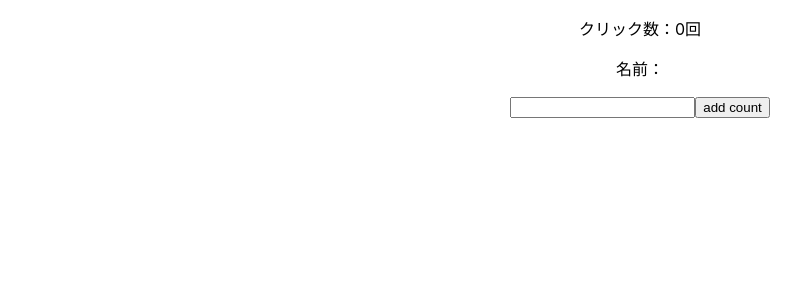
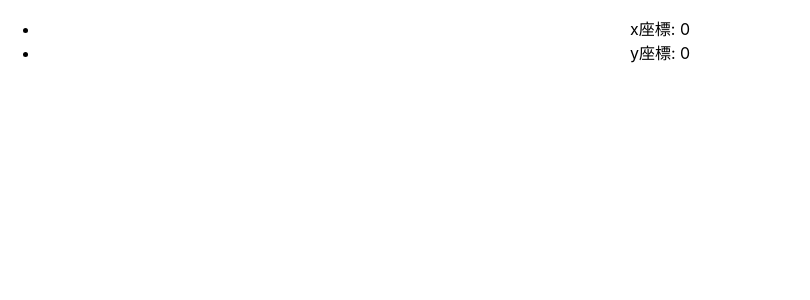
Before and after one commit to yk-port/react-hooks, a React (Create React App) app: page / in a window 1280 px wide. Shown: the top 300 px of the page, without its empty margins (0-810 px from the left). Built offline with nearby package versions, Linux system fonts and the light colour scheme.

Commit message:
feat: useEffectで座標を取得

```diff
--- a/src/App.js
+++ b/src/App.js
@@ -4,12 +4,14 @@
 // import FormHook from './components/FormHook';
 // import ItemHook from './components/ItemHook';
 // import ClassEffect from './components/ClassEffect';
-import EffectHook from './components/EffectHook';
+// import EffectHook from './components/EffectHook';
+import MouseEventEffect from './components/MouseEventEffect';
 
 function App() {
   return (
     <div className="App">
-      <EffectHook />
+      {/* <EffectHook /> */}
+      <MouseEventEffect />
     </div>
   );
 }
--- a/src/components/EffectHook.js
+++ b/src/components/EffectHook.js
@@ -6,7 +6,6 @@
 
   useEffect(() => {
     document.title = `クリック数：${count} 回`;
-    console.log('render')
   }, [count])
 
   return (
--- /dev/null
+++ b/src/components/MouseEventEffect.js
@@ -0,0 +1,31 @@
+import React, { useState, useEffect } from 'react'
+
+function MouseEventEffect() {
+  console.log('MouseEventEffect発火');
+  const [ x, setX ] = useState(0);
+  const [ y, setY ] = useState(0);
+
+  const getMousePosition = e => {
+    setX(e.clientX);
+    setY(e.clientY);
+  };
+
+  useEffect(() => {
+    console.log('useEffect発火');
+    window.addEventListener('mouseover', getMousePosition);
+    return () => {
+      window.removeEventListener('mouseover', getMousePosition);
+    }
+  }, []);
+
+  return (
+    <div>
+      <ul>
+        <li>x座標: {x}</li>
+        <li>y座標: {y}</li>
+      </ul>
+    </div>
+  )
+}
+
+export default MouseEventEffect
```
